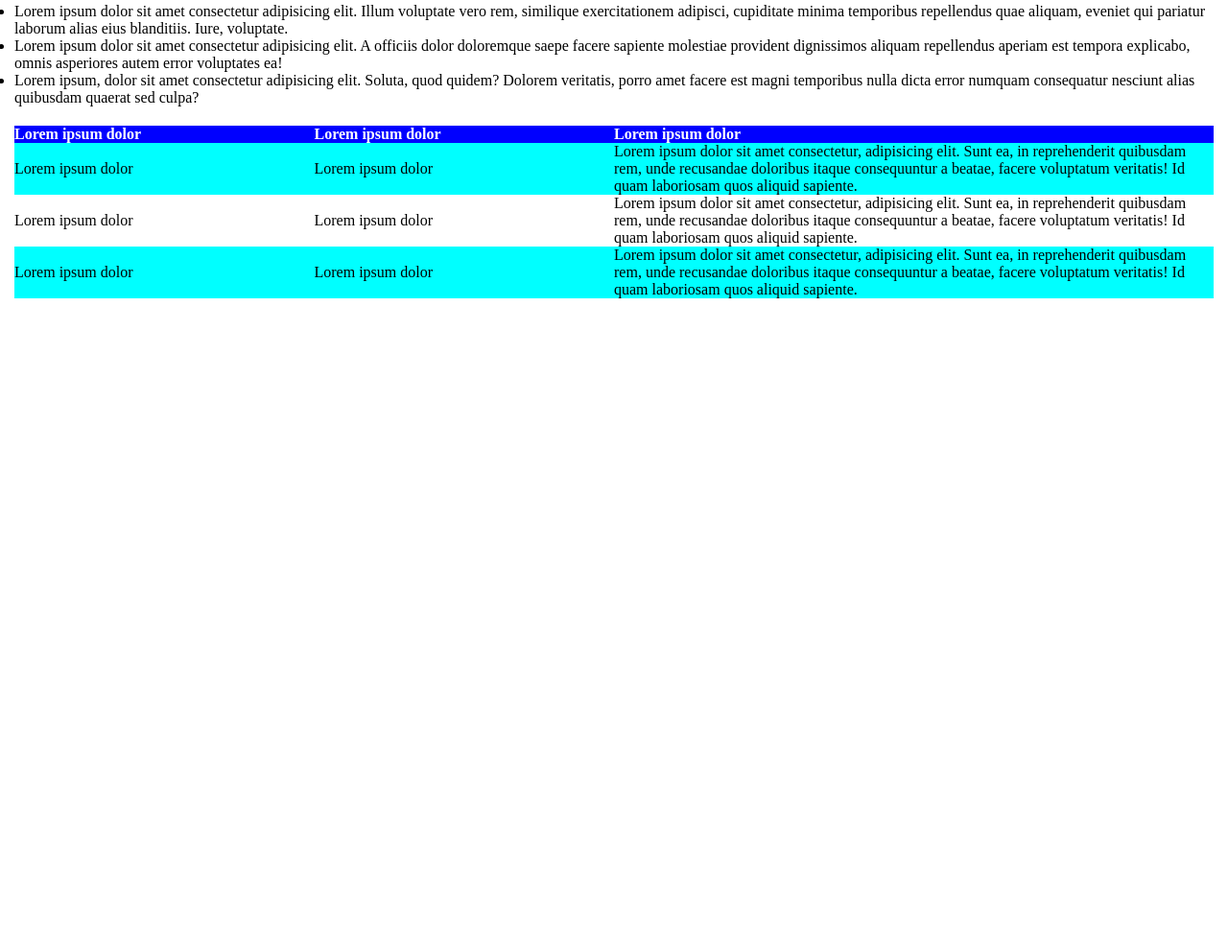
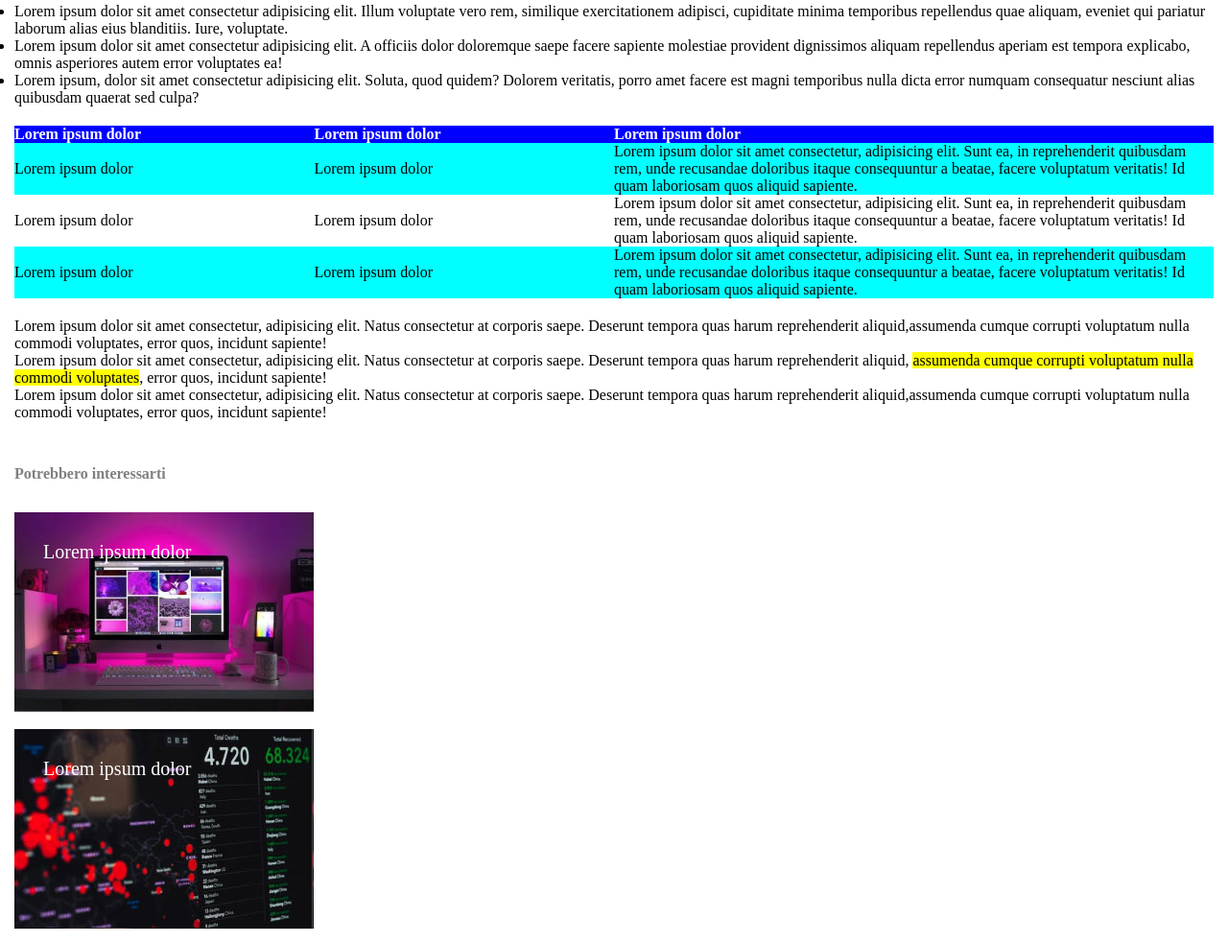
Before and after one commit to EndriuK/html-css-booleaner, a plain HTML site: page index.html in a window 1280 px wide. Shown: the part 837-1820 px from the top of the page at 96% size. Before the commit the page ends 1163 px from the top, so only its background shows below. Drawn offline with Linux system fonts and the light colour scheme.

Commit message:
[UPD] aggiunta footer e foto finali. FINE PROGETTO

```diff
--- a/css/stylesheet.css
+++ b/css/stylesheet.css
@@ -36,13 +36,14 @@ body {
     line-height: 5;
 }
 
-#evidenziato {
+.evidenziato {
     background-color: yellow;
 
 }
 
 .tabella {
     margin-top: 20px;
+    margin-bottom: 20px;
     width: 100%;
     background-color: blue;
     border-collapse: collapse;
@@ -67,3 +68,30 @@ body {
 .prima_riga {
     background-color: white;
 }
+
+#info_utili {
+    color: gray;
+    line-height: 5;
+}
+
+footer {
+    margin: 15px;
+}
+
+.background_photo_1 {
+    background-image: url(../img/monitor.jpg);
+    width: 312px;
+    height: 208px;
+    color: white;
+    padding: 30px;
+    font-size: 20px;
+}
+
+.background_photo_2 {
+    background-image: url(../img/graph.jpg);
+    width: 312px;
+    height: 208px;
+    color: white;
+    padding: 30px;
+    font-size: 20px;
+}
--- a/index.html
+++ b/index.html
@@ -34,7 +34,7 @@
 
             <!--primo paragrafo e lista non oridnata-->
             <p id="primo_paragrafo">Lorem ipsum dolor, sit amet consectetur adipisicing elit. Magni, <span
-                    id="evidenziato">maxime a ipsum
+                    class="evidenziato">maxime a ipsum
                     exercitationem
                     nihil</span>, incidunt cum voluptatem, iure quam doloribus quidem tenetur accusamus aliquid!
                 Voluptatem
@@ -87,7 +87,31 @@
                 </tr>
             </table>
 
+            <p>Lorem ipsum dolor sit amet consectetur, adipisicing elit. Natus consectetur at corporis saepe. Deserunt
+                tempora quas harum reprehenderit aliquid,assumenda cumque corrupti voluptatum
+                nulla commodi voluptates,
+                error quos, incidunt sapiente!</p>
+            <p>Lorem ipsum dolor sit amet consectetur, adipisicing elit. Natus consectetur at corporis saepe. Deserunt
+                tempora quas harum reprehenderit aliquid, <span class="evidenziato">assumenda cumque corrupti voluptatum
+                    nulla commodi voluptates</span>,
+                error quos, incidunt sapiente!</p>
+            <p>Lorem ipsum dolor sit amet consectetur, adipisicing elit. Natus consectetur at corporis saepe. Deserunt
+                tempora quas harum reprehenderit aliquid,assumenda cumque corrupti voluptatum
+                nulla commodi voluptates,
+                error quos, incidunt sapiente!</p>
+
+
         </div>
+        <!--footer più foto finali-->
+        <footer>
+            <div>
+                <span id="info_utili"><strong>Potrebbero interessarti</strong></span>
+                <br>
+                <div class="background_photo_1">Lorem ipsum dolor</div>
+                <br>
+                <div class="background_photo_2">Lorem ipsum dolor</div>
+            </div>
+        </footer>
 
     </main>
 </body>
```
